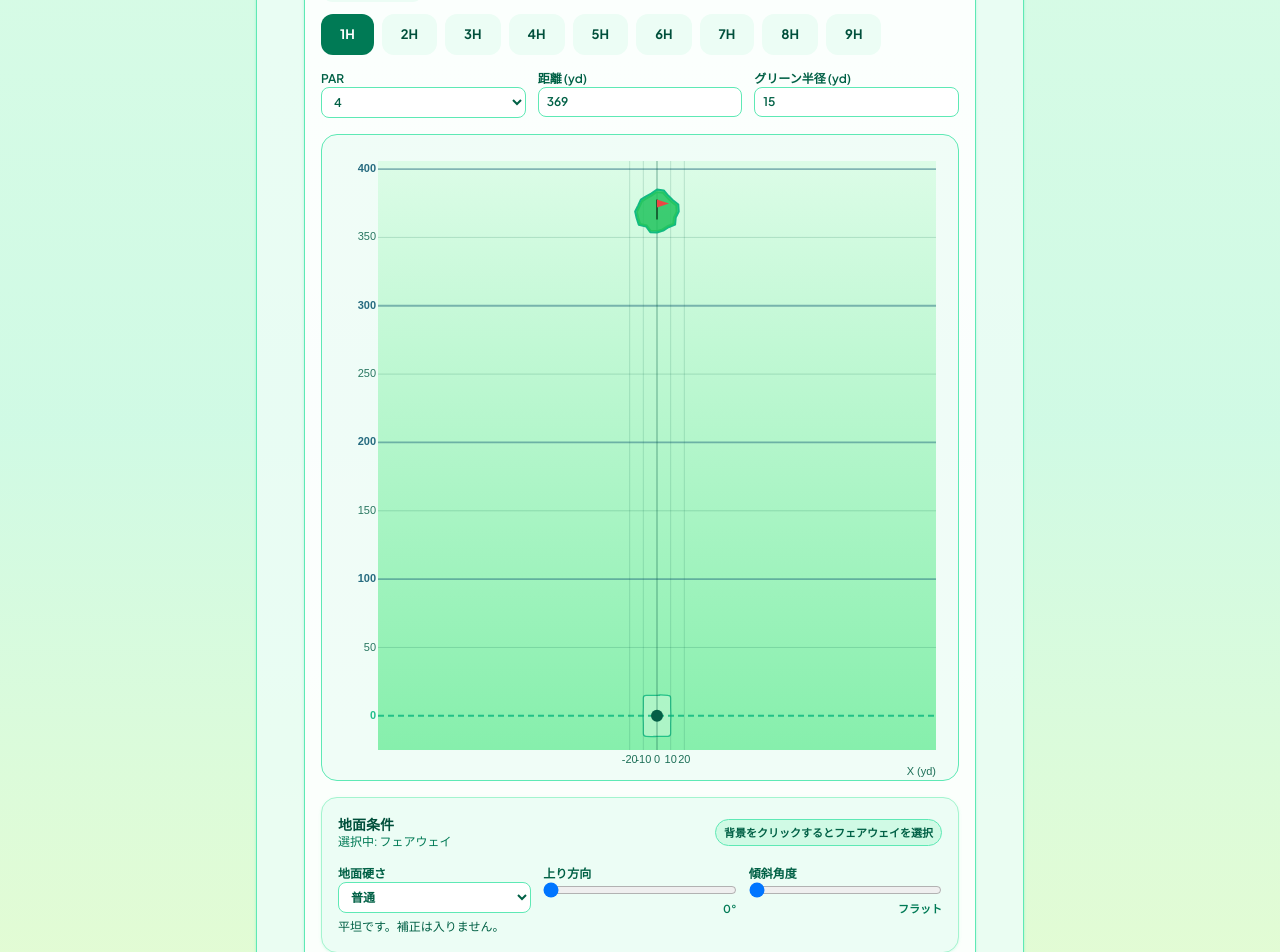
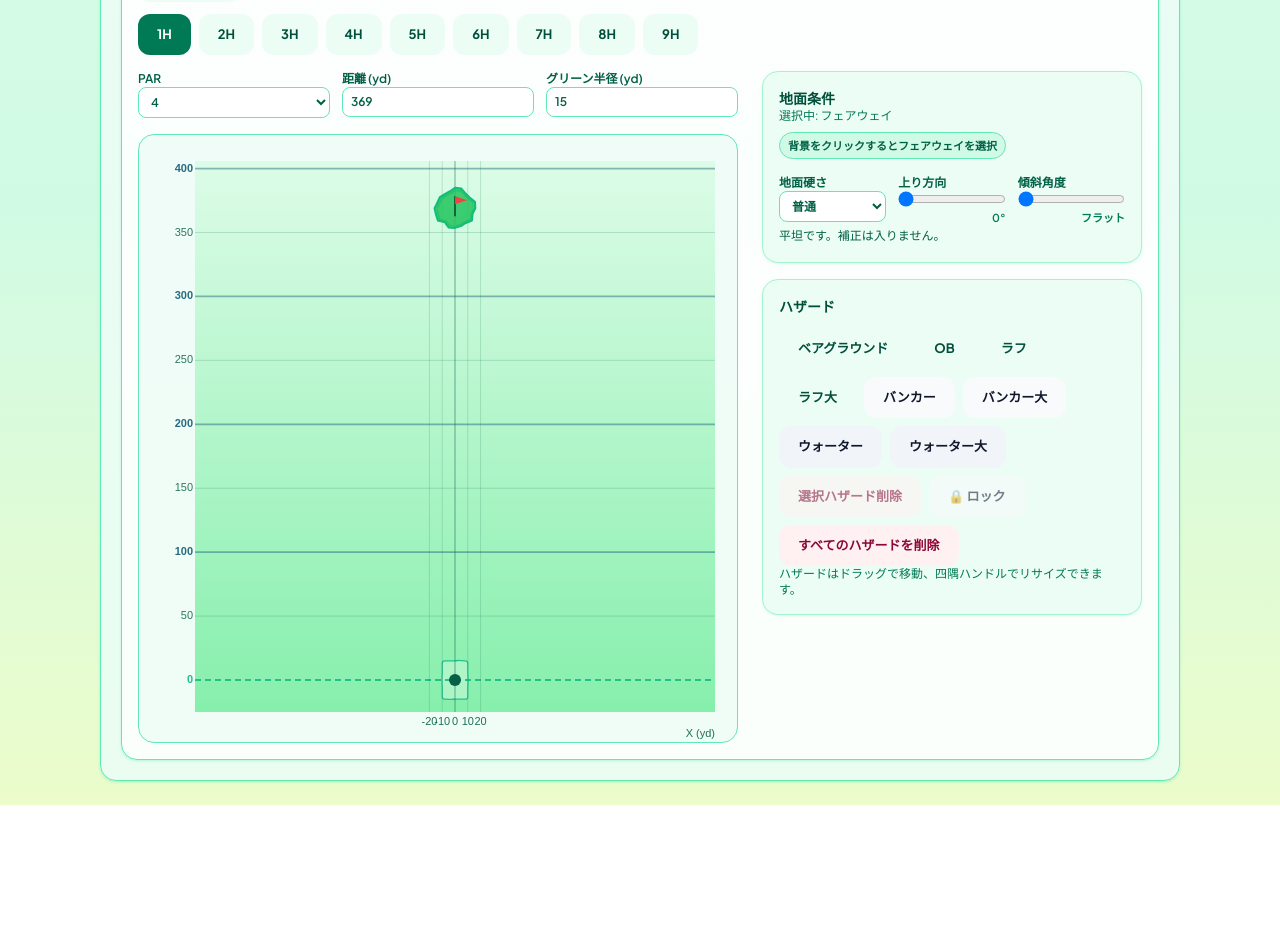
Before and after one commit to Zaku27/MyGolfClubs, a React (Vite) app: page /course-editor in a window 1280 px wide. Shown: the part 400-1352 px from the top of the page. After the commit the page ends 1205 px from the top, so only its background shows below. Built offline with nearby package versions, Linux system fonts and the light colour scheme.

Commit message:
コースエディタの完成

```diff
--- a/src/components/simulator/CourseEditor.tsx
+++ b/src/components/simulator/CourseEditor.tsx
@@ -390,7 +390,7 @@ export function CourseEditor({ holes, onChange }: CourseEditorProps) {
   }
 
   return (
-    <section className="mx-auto mt-4 w-full max-w-2xl rounded-2xl border border-emerald-300 bg-white/80 p-4 shadow-sm shadow-emerald-300/30">
+    <section className="mx-auto mt-4 w-full rounded-2xl border border-emerald-300 bg-white/80 p-4 shadow-sm shadow-emerald-300/30" style={{ maxWidth: '1080px' }}>
       <div className="flex flex-wrap items-center justify-between gap-2">
         <button
           type="button"
@@ -422,7 +422,10 @@ export function CourseEditor({ holes, onChange }: CourseEditorProps) {
         ))}
       </div>
 
-      <div className="mt-4 grid gap-3 sm:grid-cols-3">
+      <div className="mt-4 grid gap-6 lg:grid-cols-[1fr_380px]">
+        {/* 左側：編集部分 */}
+        <div className="space-y-4">
+          <div className="grid gap-3 sm:grid-cols-3">
             <label className="space-y-1 text-xs font-semibold text-emerald-800">
               PAR
               <select
@@ -478,7 +481,7 @@ export function CourseEditor({ holes, onChange }: CourseEditorProps) {
             </label>
           </div>
 
-      <div className="mt-4 w-full max-w-screen-md">
+          <div className="w-full">
             <HoleMapCanvas
               hole={selectedHole}
               landingResults={[]}
@@ -497,8 +500,11 @@ export function CourseEditor({ holes, onChange }: CourseEditorProps) {
               onCanvasDoubleClick={handleCanvasDoubleClick}
             />
           </div>
+        </div>
 
-      <div className="mt-4 rounded-2xl border border-emerald-200 bg-emerald-50 p-4 shadow-sm shadow-emerald-200/30">
+        {/* 右側：地面条件・ハザード */}
+        <div className="space-y-4">
+          <div className="rounded-2xl border border-emerald-200 bg-emerald-50 p-4 shadow-sm shadow-emerald-200/30">
             <div className="flex flex-wrap items-center justify-between gap-2">
               <div>
                 <h3 className="text-sm font-bold text-emerald-900">地面条件</h3>
@@ -569,7 +575,7 @@ export function CourseEditor({ holes, onChange }: CourseEditorProps) {
             <p className="mt-3 text-xs leading-relaxed text-emerald-800">{formatSlopeGuide(selectedGroundCondition.slopeAngle, selectedGroundCondition.slopeDirection)}</p>
           </div>
 
-      <div className="mt-4 rounded-2xl border border-emerald-200 bg-emerald-50 p-4 shadow-sm shadow-emerald-200/30">
+          <div className="rounded-2xl border border-emerald-200 bg-emerald-50 p-4 shadow-sm shadow-emerald-200/30">
             <div className="mb-3 flex flex-wrap items-center justify-between gap-2">
               <div>
                 <h3 className="text-sm font-bold text-emerald-900">ハザード</h3>
@@ -664,13 +670,9 @@ export function CourseEditor({ holes, onChange }: CourseEditorProps) {
             <p className="mt-3 text-xs text-emerald-700">ハザードはドラッグで移動、四隅ハンドルでリサイズできます。</p>
           </div>
 
-      {showPreview && selectedHole && (
-        <CourseInfoPreview hole={selectedHole} onClose={() => setShowPreview(false)} />
-      )}
-
           {selectedHazard && (
-        <div className="mt-4 rounded-2xl border border-emerald-200 bg-emerald-50 p-4 shadow-sm shadow-emerald-200/30">
-          <div className="grid gap-3 sm:grid-cols-4">
+            <div className="rounded-2xl border border-emerald-200 bg-emerald-50 p-4 shadow-sm shadow-emerald-200/30">
+              <div className="grid gap-3 sm:grid-cols-2">
                 <label className="space-y-1 text-xs font-semibold text-emerald-800">
                   種別
                   <select
@@ -748,6 +750,12 @@ export function CourseEditor({ holes, onChange }: CourseEditorProps) {
               </div>
             </div>
           )}
+        </div>
+      </div>
+
+      {showPreview && selectedHole && (
+        <CourseInfoPreview hole={selectedHole} onClose={() => setShowPreview(false)} />
+      )}
     </section>
   );
 }
--- a/src/components/simulator/CustomCourseEditorScreen.tsx
+++ b/src/components/simulator/CustomCourseEditorScreen.tsx
@@ -512,7 +512,7 @@ export function CustomCourseEditorScreen() {
 
   return (
     <div className="min-h-screen bg-gradient-to-b from-green-100 via-emerald-100 to-lime-100 flex flex-col items-center justify-center p-6 gap-6">
-      <div className="w-full max-w-3xl">
+      <div className="w-full" style={{ maxWidth: '1080px' }}>
         <div className="flex flex-col gap-4 rounded-2xl border border-emerald-300 bg-emerald-50/90 p-5 shadow-sm shadow-emerald-300/40 sm:flex-row sm:items-center sm:justify-between">
           <div className="flex flex-wrap items-center gap-3 text-emerald-900">
             <div>
@@ -538,7 +538,7 @@ export function CustomCourseEditorScreen() {
         </div>
       </div>
 
-      <div className="w-full max-w-3xl rounded-2xl border border-emerald-300 bg-emerald-50/90 p-5 shadow-sm shadow-emerald-300/40">
+      <div className="w-full rounded-2xl border border-emerald-300 bg-emerald-50/90 p-5 shadow-sm shadow-emerald-300/40" style={{ maxWidth: '1080px' }}>
         <div className="flex flex-wrap items-center justify-between gap-3">
           <div>
             <h2 className="text-base font-black text-emerald-900 tracking-tight">保存済みコース</h2>
```
Lines whose indentation alone changed are shown as unchanged.
